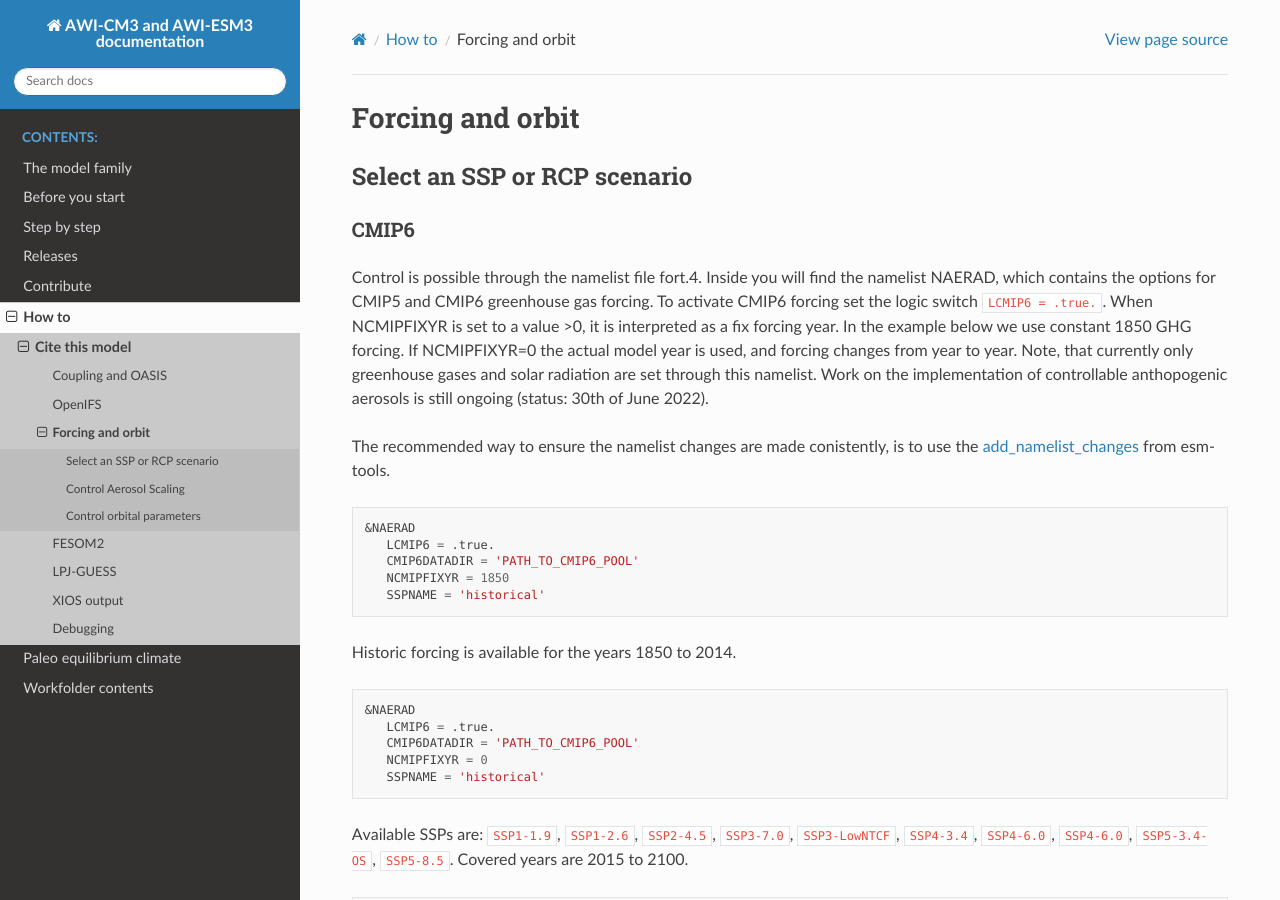
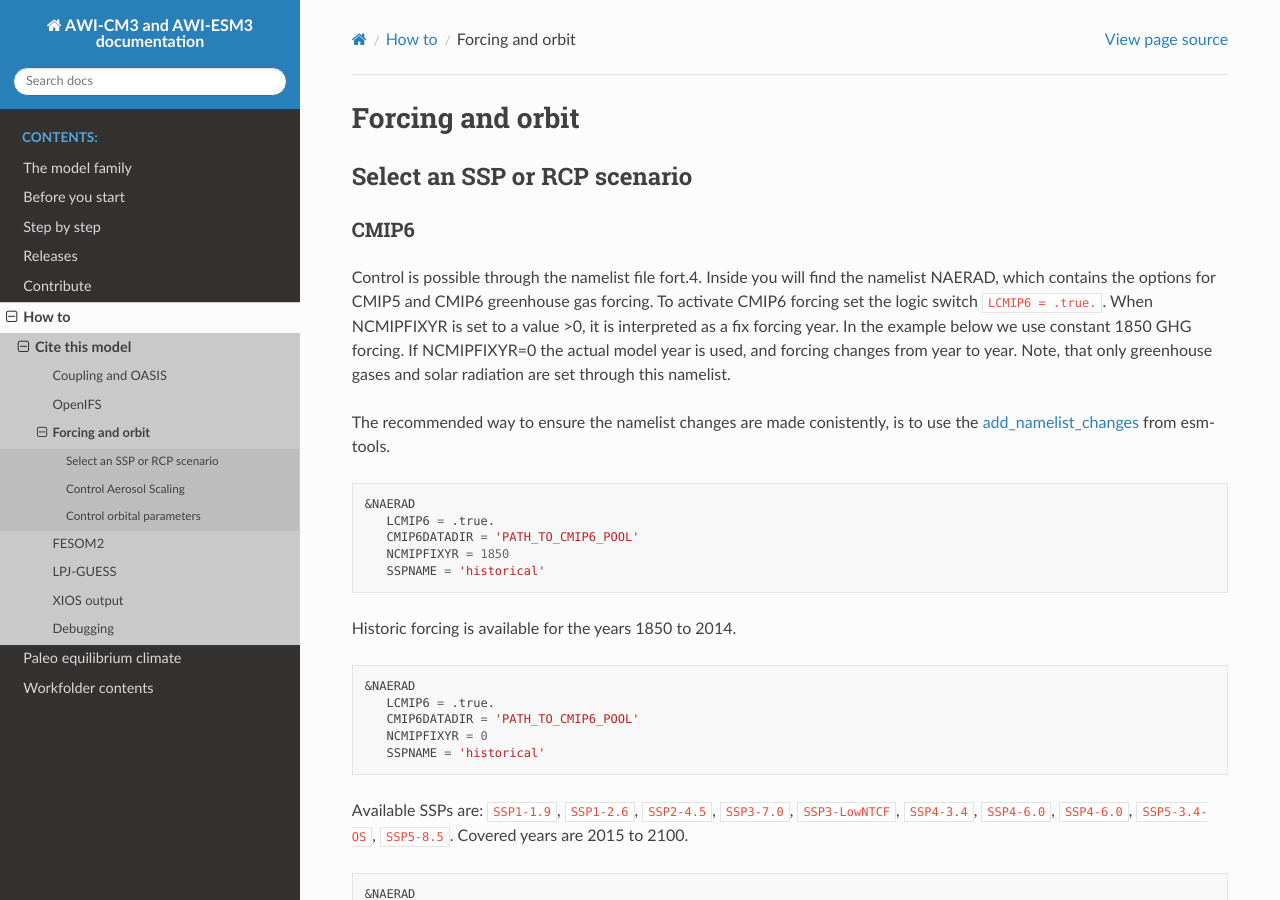
Before and after one commit to AWI-ESM/documentation_AWI-CM3, a Sphinx documentation site: the page built from source/how_to/forcing.rst, in a window 1280 px wide and 900 px high. Built offline with Sphinx 7.4.7 and the Read the Docs theme 3.1.0, drawn with Linux system fonts in a browser that asks for light colours.

Commit message:
Drop the outdated aerosol implementation status note

```diff
--- a/source/how_to/forcing.rst
+++ b/source/how_to/forcing.rst
@@ -6,7 +6,7 @@ Select an SSP or RCP scenario
 =============================
 CMIP6
 -----
-Control is possible through the namelist file fort.4. Inside you will find the namelist NAERAD, which contains the options for CMIP5 and CMIP6 greenhouse gas forcing. To activate CMIP6 forcing set the logic switch ``LCMIP6 = .true.``. When NCMIPFIXYR is set to a value >0, it is interpreted as a fix forcing year. In the example below we use constant 1850 GHG forcing. If NCMIPFIXYR=0 the actual model year is used, and forcing changes from year to year. Note, that currently only greenhouse gases and solar radiation are set through this namelist. Work on the implementation of controllable anthopogenic aerosols is still ongoing (status: 30th of June 2022).
+Control is possible through the namelist file fort.4. Inside you will find the namelist NAERAD, which contains the options for CMIP5 and CMIP6 greenhouse gas forcing. To activate CMIP6 forcing set the logic switch ``LCMIP6 = .true.``. When NCMIPFIXYR is set to a value >0, it is interpreted as a fix forcing year. In the example below we use constant 1850 GHG forcing. If NCMIPFIXYR=0 the actual model year is used, and forcing changes from year to year. Note, that only greenhouse gases and solar radiation are set through this namelist.
 
 The recommended way to ensure the namelist changes are made conistently, is to use the `add_namelist_changes <https://esm-tools.readthedocs.io/en/latest/cookbook.html?highlight=add_namelist_changes#changing-namelist-entries-from-the-runscript>`_ from esm-tools.
 
```
